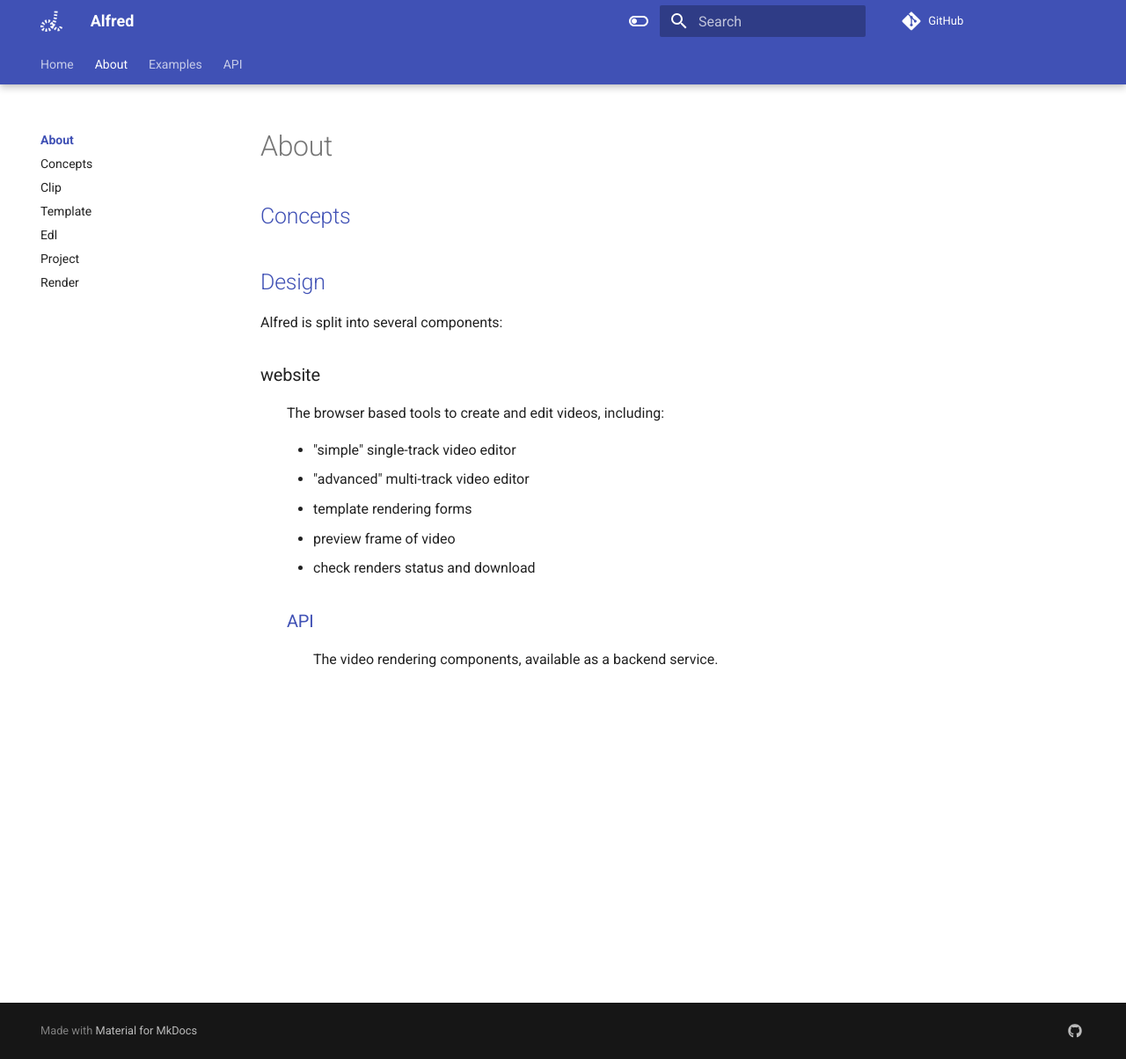
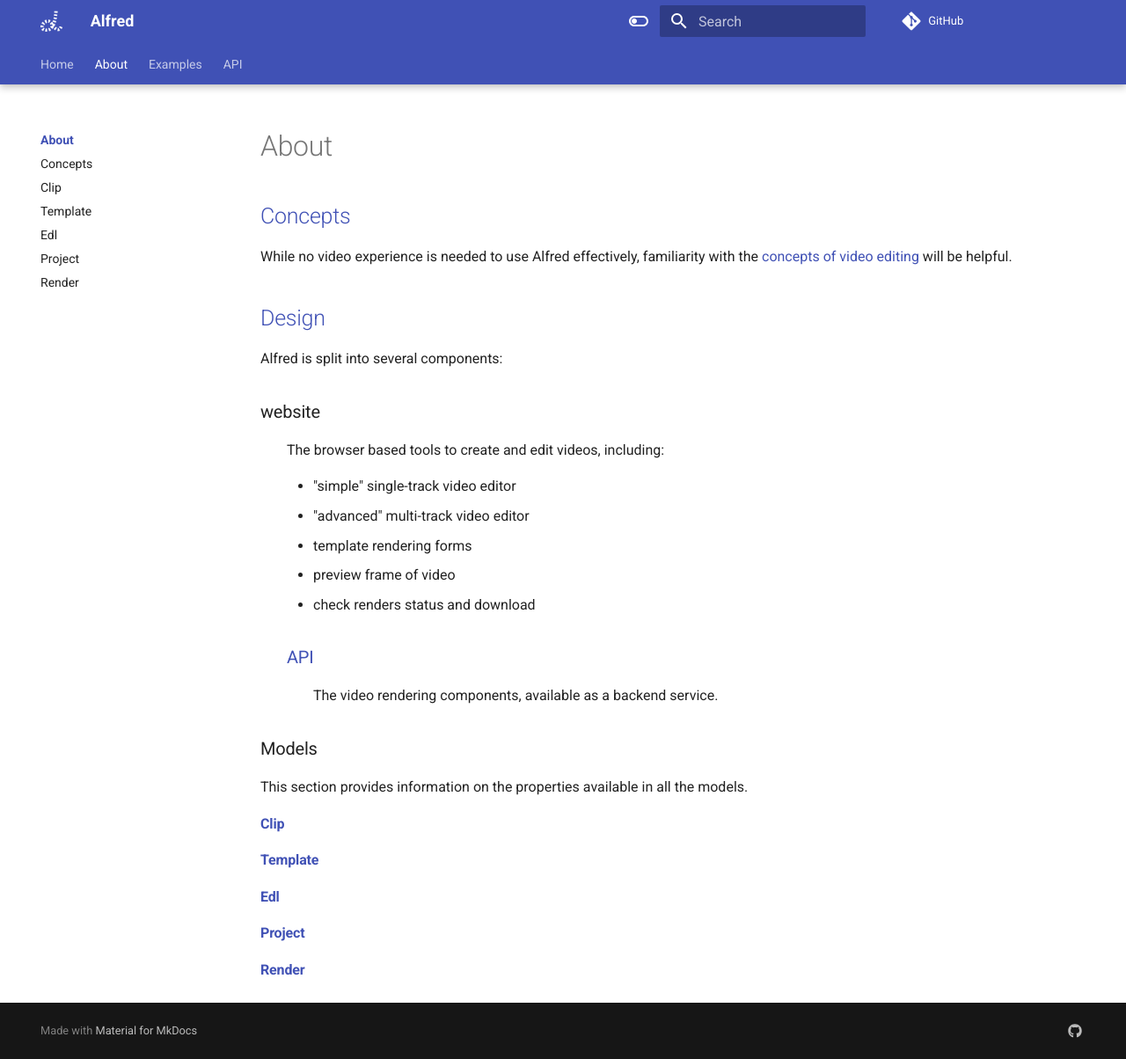
Before and after one commit to quaternionmedia/alfred, an MkDocs documentation site: the page built from docs/about/index.md, in a window 1280 px wide and 1204 px high. Shown: the whole window at 88% size. Built offline with MkDocs 1.6.1 and Material for MkDocs 9.7.7, drawn with Linux system fonts in a browser that asks for light colours; comment, search, counter and statistics services are not loaded.

```diff
--- a/docs/about/index.md
+++ b/docs/about/index.md
@@ -1,6 +1,8 @@
 # About
 
-## [Concepts](./concepts)
+## [Concepts](concepts)
+While no video experience is needed to use Alfred effectively, familiarity with the [concepts of video editing](concepts) will be helpful.
+
 
 ## [Design](../design)
 
@@ -16,3 +18,12 @@
     - check renders status and download
 ### [API](../api)
 : The video rendering components, available as a backend service.
+
+### Models
+This section provides information on the properties available in all the models.
+
+#### [Clip](clip)
+#### [Template](template)
+#### [Edl](edl)
+#### [Project](project)
+#### [Render](render)
```
Also changed, not shown: docs/about/concepts.md (+5 -0 lines).
